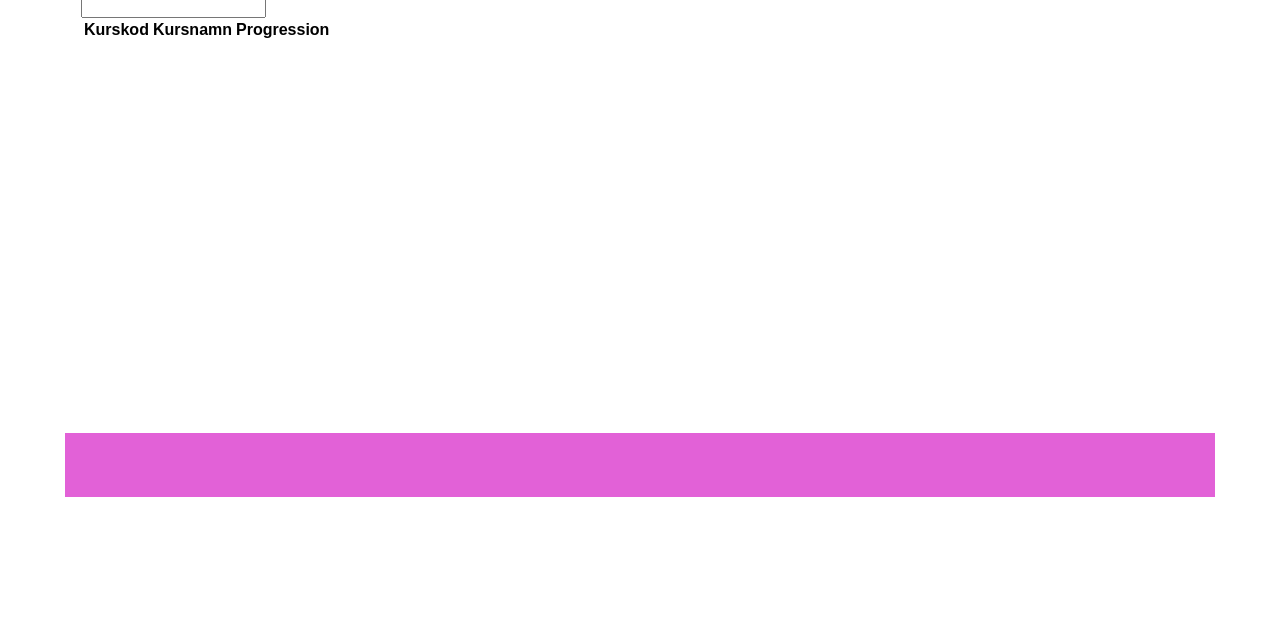
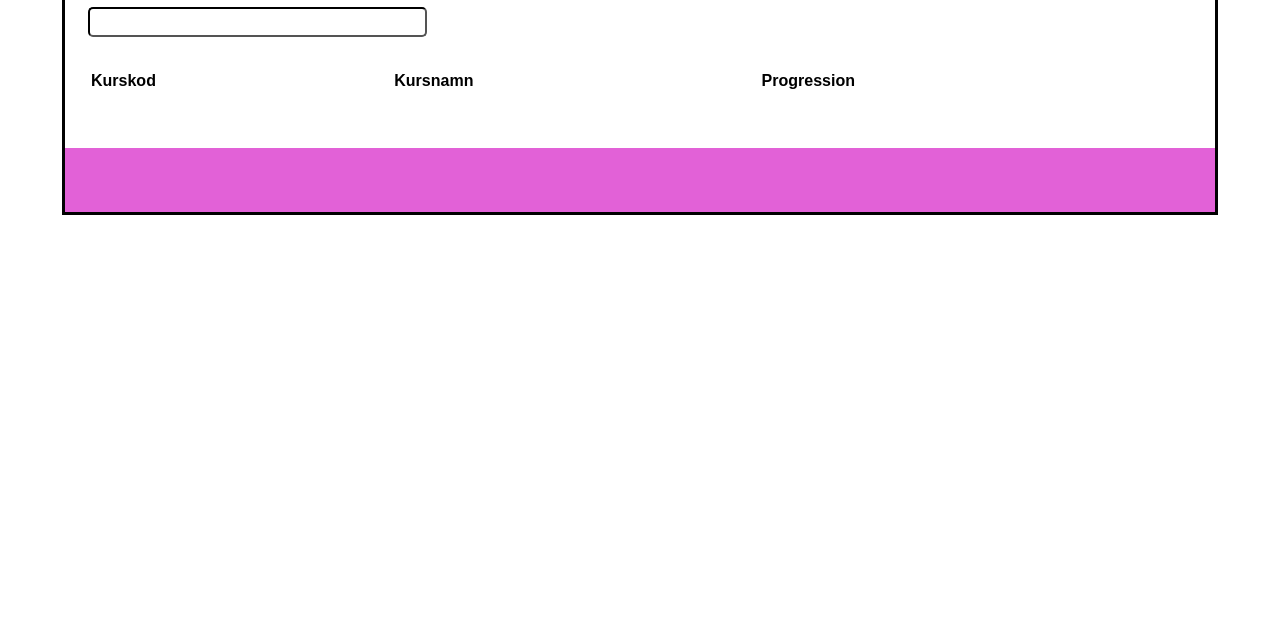
Before and after one commit to BobbytheEmperor/frontendutv_moment2, a website built with Parcel: page src/index.html in a window 1280 px wide. Shown: the part 163-800 px from the top of the page. Built offline with nearby package versions, Linux system fonts and the light colour scheme; no server answers.

Commit message:
Enkel CSS till tabellen

```diff
--- a/src/style.css
+++ b/src/style.css
@@ -2,6 +2,8 @@ body {
     max-width: 1150px;
     margin: auto;
     font-family: Arial, Helvetica, sans-serif;
+    border-style:outset solid;
+    border-color: rgb(2, 2, 2);
 }
 
 header {
@@ -10,18 +12,23 @@ header {
 }
 
 main {
-    padding: 1rem;
-    min-height: 500px;
+    min-height: 100%;
+    padding: 2%;
 }
 
-table thead {
+table {
     width: 100%;
+    text-align: left;
+    padding-top: 2rem;
+    padding-bottom: 2rem;
 }
 
-table tbody {
-    width: 100%;
+input {
+    width: 30%;
+    height: 3vh;
+    border-radius: 5px;
+    border-color: black;
 }
-
 
 footer {
     background-color: rgb(226, 97, 215);
```
